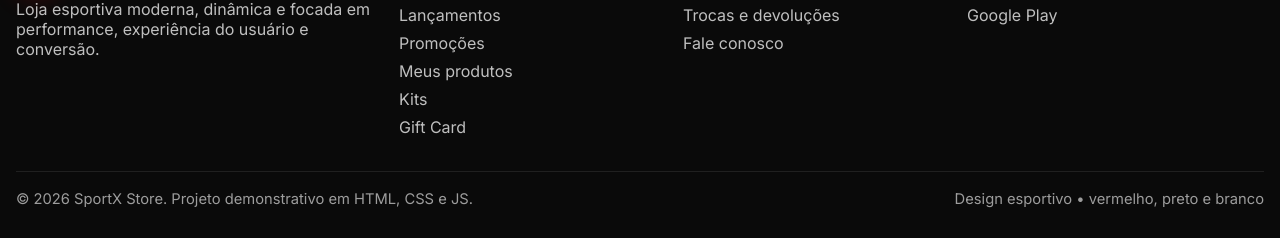
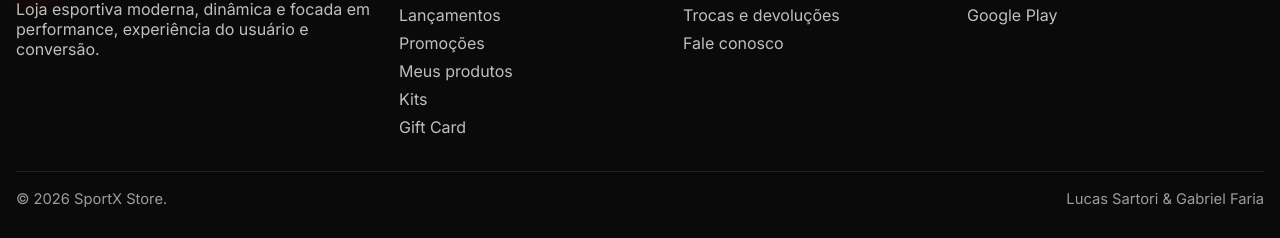
Before and after one commit to sxrtori/TiaGui, a plain HTML site: page site/index.html in a window 1280 px wide. Shown: the part 9599-9837 px from the top of the page. Drawn offline with Linux system fonts and the light colour scheme; no server answers.

Commit message:
pequena correção no index

```diff
--- a/site/index.html
+++ b/site/index.html
@@ -776,8 +776,8 @@
       </div>
 
       <div class="footer-bottom">
-        <span>© 2026 SportX Store. Projeto demonstrativo em HTML, CSS e JS.</span>
-        <span>Design esportivo • vermelho, preto e branco</span>
+        <span>© 2026 SportX Store.</span>
+        <span>Lucas Sartori & Gabriel Faria</span>
       </div>
     </div>
   </footer>
```
